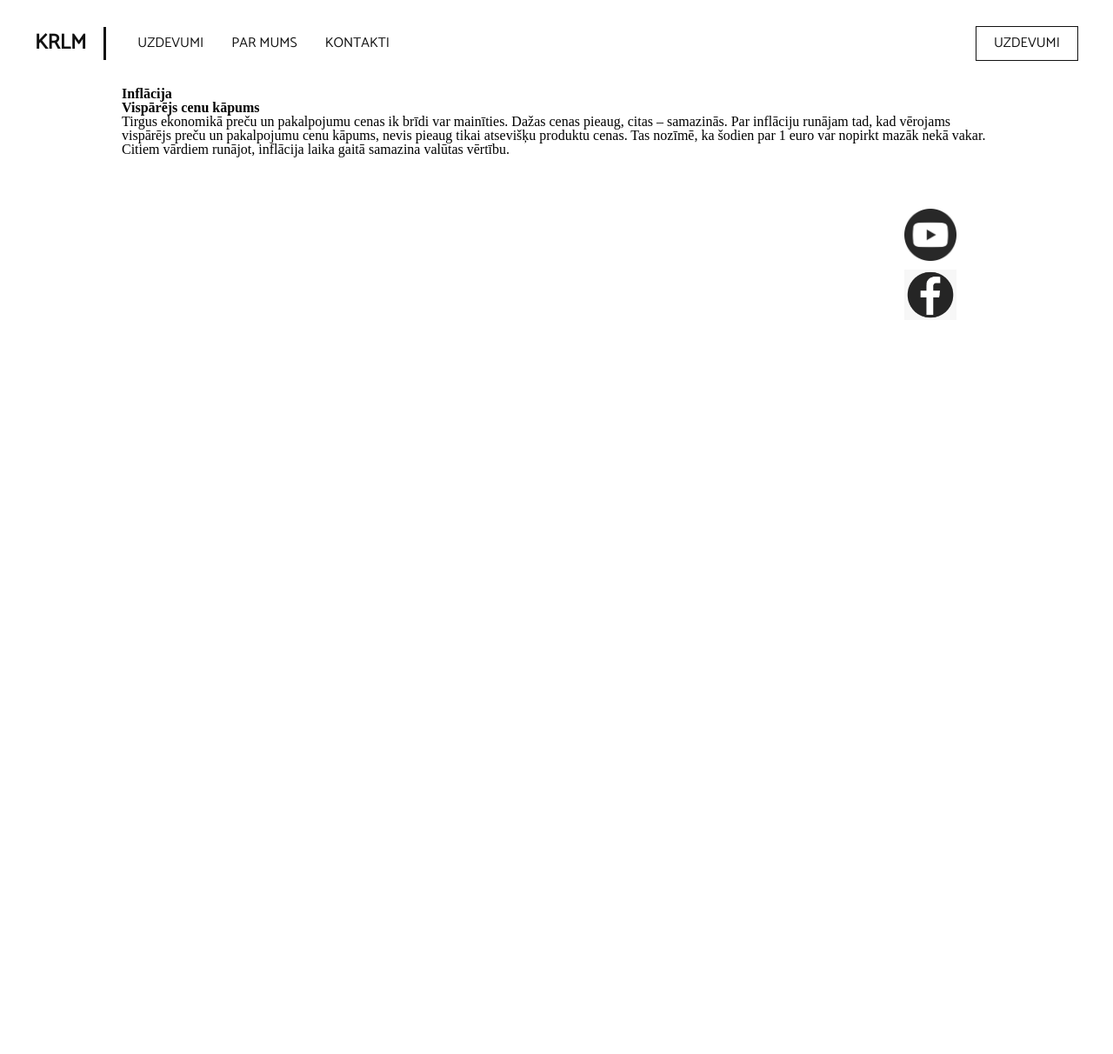
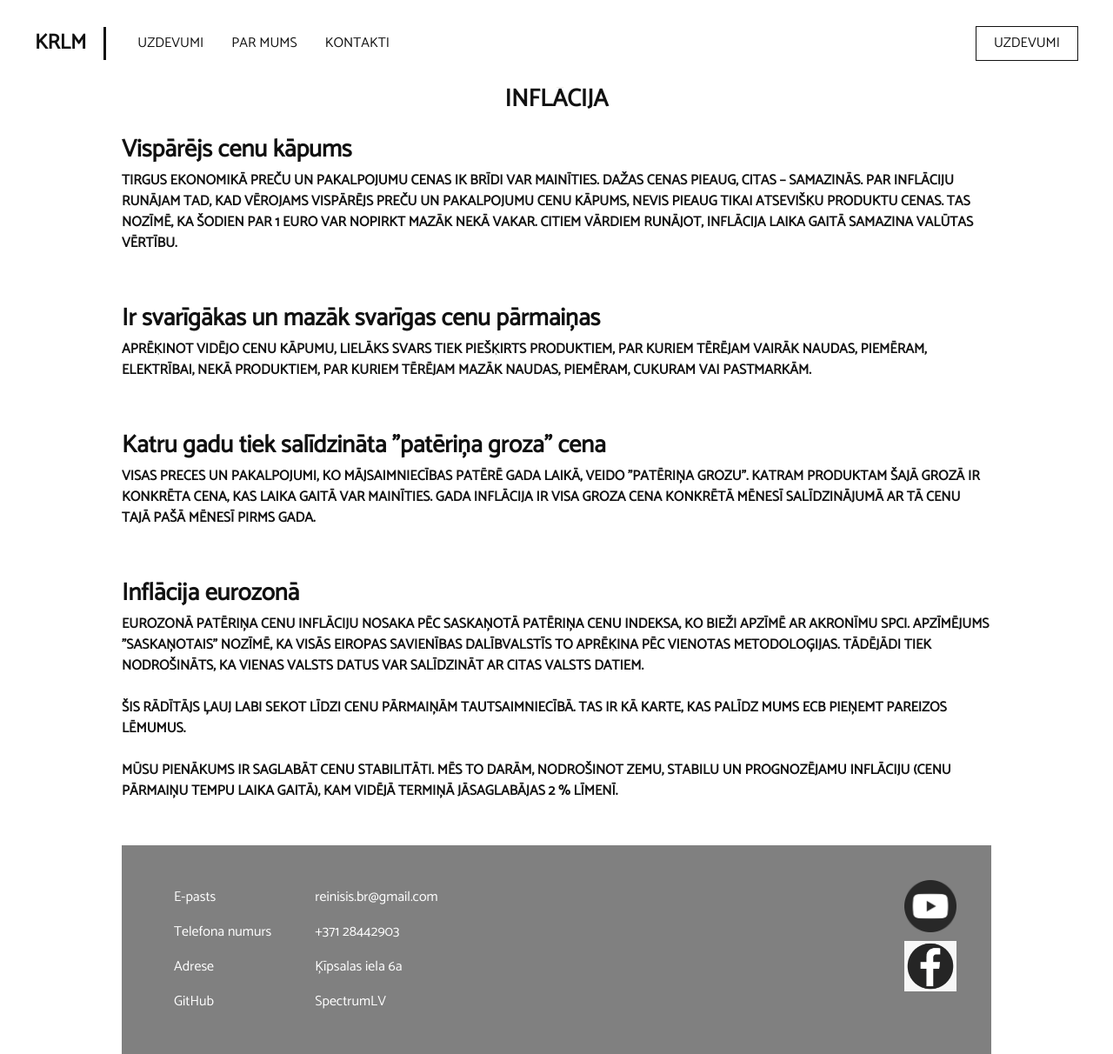
Before and after one commit to SpectrumLV/finansu-lapa, a PHP site: page /case1.php in a window 1280 px wide. Shown: the whole page at 87% size. Before the commit the page ends 366 px from the top, so only its background shows below. Run offline with PHP 8.4, Linux system fonts and the light colour scheme.

Commit message:
izmaiņas

```diff
--- a/case1.php
+++ b/case1.php
@@ -7,6 +7,21 @@
     <h3>Vispārējs cenu kāpums</h3>
     <p>Tirgus ekonomikā preču un pakalpojumu cenas ik brīdi var mainīties. Dažas cenas pieaug, citas – samazinās. Par inflāciju runājam tad, kad vērojams vispārējs preču un pakalpojumu cenu kāpums, nevis pieaug tikai atsevišķu produktu cenas. Tas nozīmē, ka šodien par 1 euro var nopirkt mazāk nekā vakar. Citiem vārdiem runājot, inflācija laika gaitā samazina valūtas vērtību.</p>
   </article>
+  <article>
+    <h3>Ir svarīgākas un mazāk svarīgas cenu pārmaiņas</h3>
+    <p>Aprēķinot vidējo cenu kāpumu, lielāks svars tiek piešķirts produktiem, par kuriem tērējam vairāk naudas, piemēram, elektrībai, nekā produktiem, par kuriem tērējam mazāk naudas, piemēram, cukuram vai pastmarkām.</p>
+  </article>
+  <article>
+    <h3>Katru gadu tiek salīdzināta "patēriņa groza" cena</h3>
+    <p>Visas preces un pakalpojumi, ko mājsaimniecības patērē gada laikā, veido "patēriņa grozu". Katram produktam šajā grozā ir konkrēta cena, kas laika gaitā var mainīties. Gada inflācija ir visa groza cena konkrētā mēnesī salīdzinājumā ar tā cenu tajā pašā mēnesī pirms gada.</p>
+  </article>
+  <article>
+    <h3>Inflācija eurozonā</h3>
+    <p>Eurozonā patēriņa cenu inflāciju nosaka pēc saskaņotā patēriņa cenu indeksa, ko bieži apzīmē ar akronīmu SPCI. Apzīmējums "saskaņotais" nozīmē, ka visās Eiropas Savienības dalībvalstīs to aprēķina pēc vienotas metodoloģijas. Tādējādi tiek nodrošināts, ka vienas valsts datus var salīdzināt ar citas valsts datiem.<br><br>
+Šis rādītājs ļauj labi sekot līdzi cenu pārmaiņām tautsaimniecībā. Tas ir kā karte, kas palīdz mums ECB pieņemt pareizos lēmumus.
+<br><br>
+Mūsu pienākums ir saglabāt cenu stabilitāti. Mēs to darām, nodrošinot zemu, stabilu un prognozējamu inflāciju (cenu pārmaiņu tempu laika gaitā), kam vidējā termiņā jāsaglabājas 2 % līmenī.</p>
+  </article>
     </section>
   </main>
 
--- a/cases.php
+++ b/cases.php
@@ -6,7 +6,7 @@
   <h2>Piemēri</h2>
   <a href="case1.php">
         <div class="classes-link">
-          <p>Piemērs 1</p>
+          <p style="background-image: url('inflacija.jpg');">Inflācija</p>
         </div>
   </a>
   <a href="case1.html">
--- a/navbar.php
+++ b/navbar.php
@@ -5,7 +5,7 @@
   <meta charset="utf-8">
   <title>Finanšu apmācības</title>
   <meta name="viewport" content="width=device-width, initial-scale=1.0">
-  <link rel="stylesheet" href="style.css">
+  <link rel="stylesheet" href="stylee.css">
   <link href='https://fonts.googleapis.com/css?family=Catamaran' rel='stylesheet'>
   <script type="text/javascript" src="script.js"></script>
 </head>
--- a/style.css
+++ b/stylee.css
@@ -300,7 +300,7 @@ text-align: center;
 }
 
 /*case*/
-/*
+
 .case-vid h2{
   font-family: Catamaran;
   font-size: 28px;
@@ -310,12 +310,12 @@ text-transform: uppercase;
 text-align: center;
 }
 .case-vid article h3{
+  padding-top: 30px;
   font-family: Catamaran;
   font-size: 28px;
   color: #111;
   font-weight: 600;
-text-transform: uppercase;
-padding-bottom: 20px;
+padding-bottom: 10px;
 }
 .case-vid article p{
   font-family: Catamaran;
@@ -324,16 +324,15 @@ padding-bottom: 20px;
   color: #111;
   font-weight: 600;
 text-transform: uppercase;
-column-count: 3;
-column-gap: 30px;
+padding-bottom: 30px;
 }
-*/
+
 /*footer*/
 footer{
   width: calc(100% - 80px);
   padding: 40px 40px;
   margin-top: 20px;
-  background-color: white;
+  background-color: gray;
   overflow: hidden;
 }
 footer ul {
@@ -345,10 +344,16 @@ footer ul {
 footer ul li {
   display:block;
   list-style: none;
-  background-color: white;
+
 
 }
 footer ul li a{
+  font-family: Catamaran;
+  font-size: 16px;
+  color: #fff;
+  line-height: 40px;
+}
+footer ul li p{
   font-family: Catamaran;
   font-size: 16px;
   color: #fff;
@@ -374,9 +379,8 @@ footer ul li a{
   footer ul li p{
     font-family: Catamaran;
     font-size: 16px;
-    color: white;
+    color: #fff;
     line-height: 40px;
-    text-transform: uppercase;
   }
   footer ul {
 
```
Also changed, not shown: inflacija.jpg (added).
